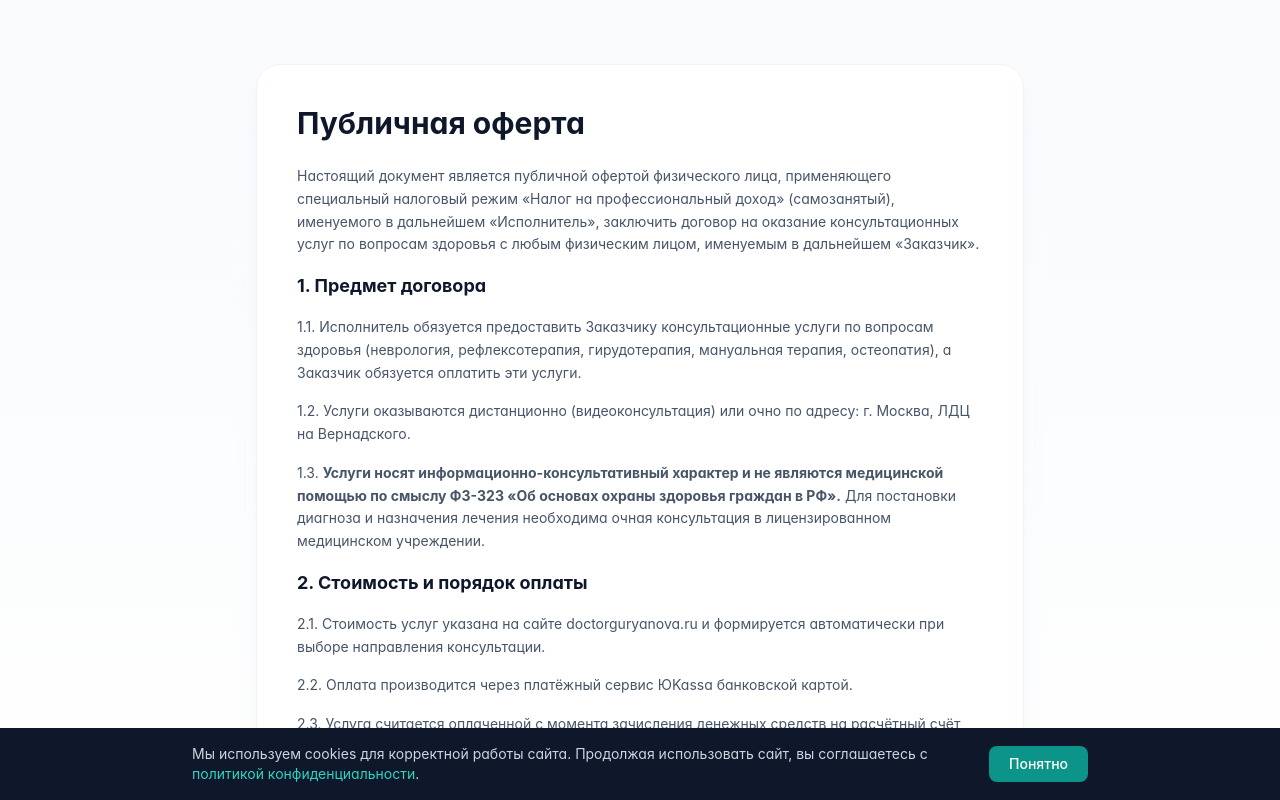
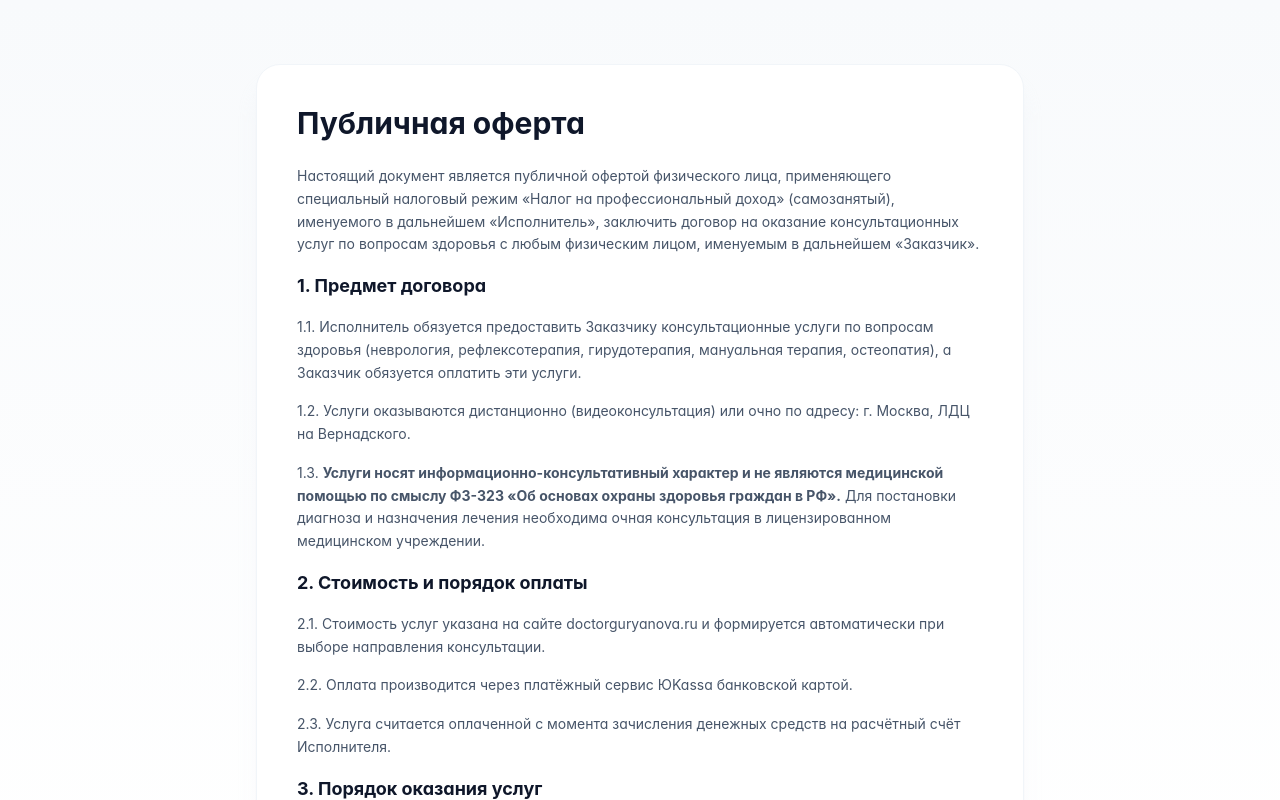
Before and after one commit to barefootakabosoi-cmd/doctorguryanova, a Next.js app: page /requisites in a window 1280 px wide. Shown: the top 800 px of the page. Built offline with nearby package versions, Linux system fonts and the light colour scheme.

Commit message:
fix(layout): remove broken CookieBanner import

```diff
--- a/src/app/layout.tsx
+++ b/src/app/layout.tsx
@@ -1,6 +1,5 @@
 import type { Metadata } from "next"
 import "./globals.css"
-import CookieBanner from "@/components/CookieBanner"
 
 export const metadata: Metadata = {
   metadataBase: new URL("https://doctorguryanova.ru"),
@@ -95,7 +94,6 @@ export default function RootLayout({
       </head>
       <body className="antialiased text-slate-900 bg-white">
         {children}
-        <CookieBanner />
       </body>
     </html>
   )
```
